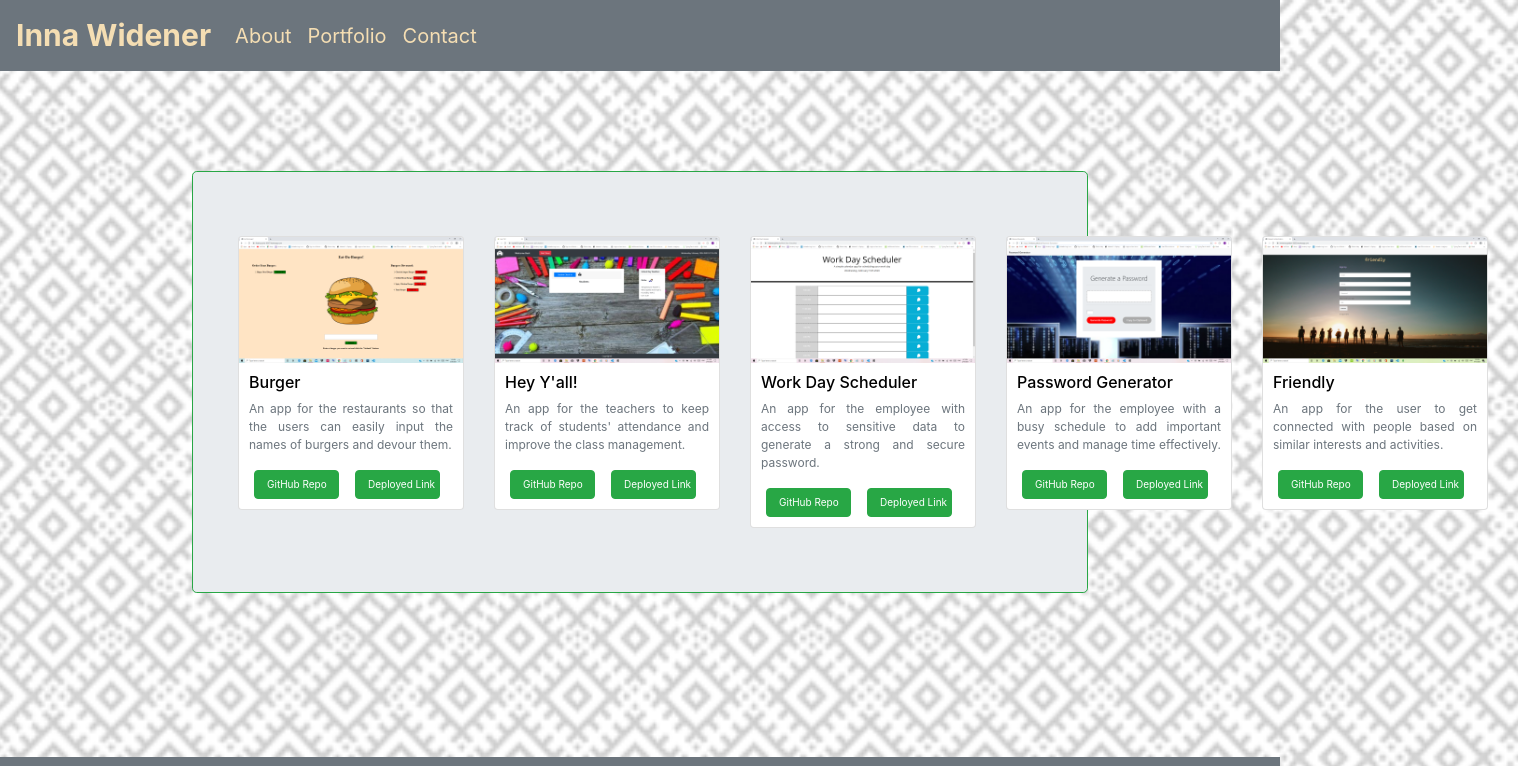
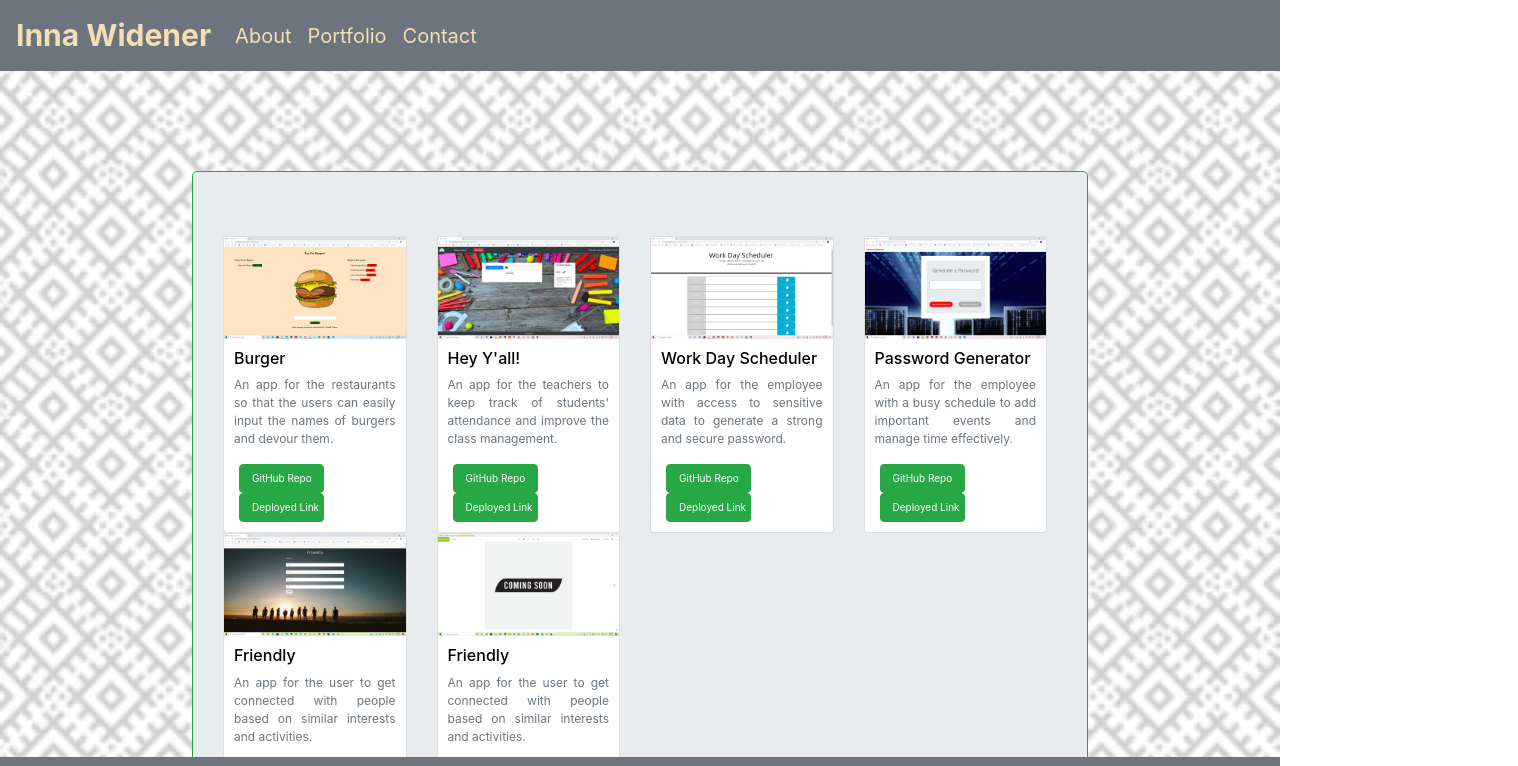
Before and after one commit to iwidener/Professional-Portfolio, a React (Create React App) app: page /Professional-Portfolio/portfolio in a window 1280 px wide. Shown: the top 766 px of the page, 1518 px wide, since content can reach past the window. Built offline with nearby package versions, Linux system fonts and the light colour scheme.

Commit message:
Changed the images and structure.

```diff
--- a/package.json
+++ b/package.json
@@ -2,7 +2,7 @@
   "name": "professional-portfolio",
   "version": "0.1.0",
   "private": true,
-  "homepage": "http://iwidener.github.io/Professional-Portfolio",
+  "homepage": "http://iwidener.github.io/Professional-Portfolio/",
   "engines": {
     "node": "10.16.3",
     "npm": "6.14.2"
--- a/src/components/Card/index.js
+++ b/src/components/Card/index.js
@@ -4,7 +4,7 @@
 import img3 from "./visual-presentation3.png";
 import img4 from "./visual-presentation4.png";
 import img5 from "./visual-presentation5.png";
-// import img6 from "./vusual-presentation6.png";
+import img6 from "./visual-presentation6.png";
 import "./style.css";
 
 function Card(props) {
@@ -12,7 +12,7 @@
 
         <div className="cards">
 
-            <div className="container">
+            <div className="col-md-3">
                 <div className="card" id="project1">
                     <img src={img1} alt="visual-presentation1" className="card-img-top" />
 
@@ -26,7 +26,8 @@
                 </div>
             </div>
 
-            <div className="container">
+
+            <div className="col-md-3">
                 <div className="card" id="project2">
                     <img src={img2} alt="visual-presentation2" className="card-img-top" />
 
@@ -40,7 +41,8 @@
                 </div>
             </div>
 
-            <div className="container">
+
+            <div className="col-md-3">
                 <div className="card" id="project3">
                     <img src={img3} alt="visual-presentation3" className="card-img-top" />
 
@@ -54,7 +56,8 @@
                 </div>
             </div>
 
-            <div className="container">
+
+            <div className="col-md-3">
                 <div className="card" id="project4">
                     <img src={img4} alt="visual-presentation4" className="card-img-top" />
 
@@ -68,7 +71,8 @@
                 </div>
             </div>
 
-            <div className="container">
+
+            <div className="col-md-3">
                 <div className="card" id="project5">
                     <img src={img5} alt="visual-presentation5" className="card-img-top" />
 
@@ -82,7 +86,8 @@
                 </div>
             </div>
 
-            {/* <div className="container">
+
+            <div className="col-md-3">
                 <div className="card" id="project6">
                     <img src={img6} alt="visual-presentation6" className="card-img-top" />
 
@@ -94,7 +99,7 @@
                         <a href="https://immense-garden-32852.herokuapp.com/" className="btn btn-success">Deployed Link</a>
                     </div>
                 </div>
-            </div> */}
+            </div>
 
         </div>
 
--- a/src/components/Card/style.css
+++ b/src/components/Card/style.css
@@ -1,6 +1,7 @@
 .cards {
     display: flex;
     width: auto;
+    flex-wrap: wrap;
 }
 
 #project1.card
@@ -8,9 +9,9 @@
 #project3.card
 #project4.card
 #project5.card
-/* #project6.card  */
+#project6.card
 {
-    width: 14rem;
+    width: 8rem;
 }
 
 h6.title {
@@ -18,7 +19,7 @@
 }
 
 img.card-img-top {
-   width: 14rem;;
+   width: 100%;
 }
 
 a.btn.btn-success {
--- a/src/components/Navbar/index.js
+++ b/src/components/Navbar/index.js
@@ -5,30 +5,30 @@
 function Navbar() {
     return (
         <nav className="navbar navbar-expand-lg navbar-secondary bg-secondary">
-            <Link className="navbar-brand" to="/">Inna Widener</Link>
+            <Link className="navbar-brand" to="/Professional-Portfolio/">Inna Widener</Link>
             <div>
                 <ul className="navbar-nav">
 
                     <li className="nav-item">
 
-                        <Link to="/"
-                            className={window.location.pathname === "/" || window.location.pathname === "/about" ? "nav-link active" : "nav-link"}
+                        <Link to="/Professional-Portfolio/"
+                            className={window.location.pathname === "/Professional-Portfolio/" || window.location.pathname === "/Professional-Portfolio/about" ? "nav-link active" : "nav-link"}
                         >
                             About
                         </Link>
                     </li>
 
                     <li className="nav-item">
-                        <Link to="/portfolio"
-                            className={window.location.pathname === "/portfolio" ? "nav-link active" : "nav-link"}
+                        <Link to="/Professional-Portfolio/portfolio"
+                            className={window.location.pathname === "/Professional-Portfolio/portfolio" ? "nav-link active" : "nav-link"}
                         >
                             Portfolio
                         </Link>
                     </li>
 
                     <li className="nav-item">
-                        <Link to="/contact"
-                            className={window.location.pathname === "/contact" ? "nav-link active" : "nav-link"}
+                        <Link to="/Professional-Portfolio/contact"
+                            className={window.location.pathname === "/Professional-Portfolio/contact" ? "nav-link active" : "nav-link"}
                         >
                             Contact
                         </Link>
--- a/src/pages/Portfolio.js
+++ b/src/pages/Portfolio.js
@@ -9,11 +9,7 @@
         <div>
             <Jumbotron>
                 <Row>
-                    <div>
-                        <Column size="md-4">
-                            <Card />
-                        </Column>
-                    </div>
+                    <Card />
                 </Row>
             </Jumbotron>
         </div>
```
